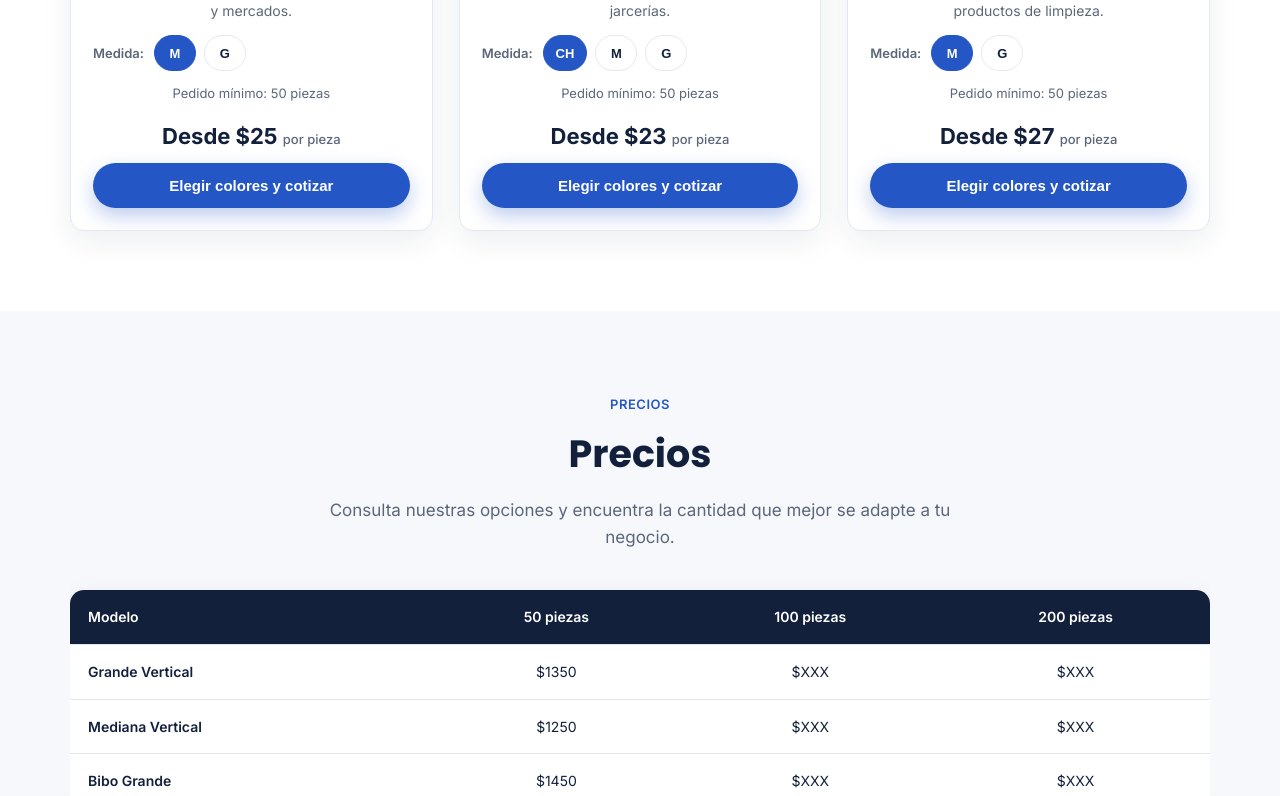
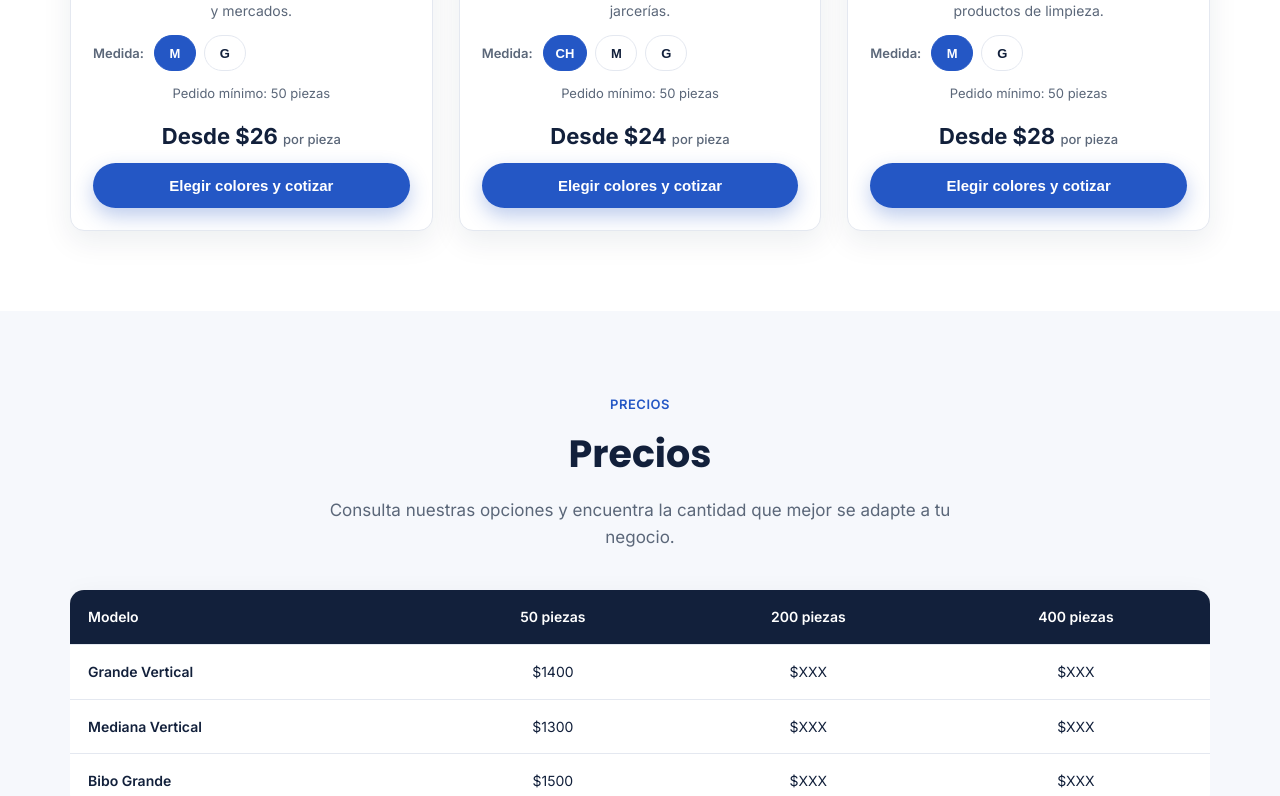
Before and after one commit to jylbolsaspublicitarias/jyl-bolsas, a plain HTML site: page index.html in a window 1280 px wide. Shown: the part 1720-2516 px from the top of the page. Drawn offline with Linux system fonts and the light colour scheme.

Commit message:
Update index.html

```diff
--- a/index.html
+++ b/index.html
@@ -507,8 +507,8 @@ const configuracion = {
         transparencia: "https://i.imgur.com/LpLmcZQ.png"
       },
       medidas: [
-        { clave: "M", nombre: "Mediana", asa: "https://i.imgur.com/aGD0WQN.png", precio: "25" },
-        { clave: "G", nombre: "Grande", asa: "https://i.imgur.com/lhlgvKe.png", precio: "27" }
+        { clave: "M", nombre: "Mediana", asa: "https://i.imgur.com/aGD0WQN.png", precio: "26" },
+        { clave: "G", nombre: "Grande", asa: "https://i.imgur.com/lhlgvKe.png", precio: "28" }
       ],
       colores: [
         { hex: "#b81414", nombre: "Rojo" },
@@ -544,9 +544,9 @@ const configuracion = {
         transparencia: "https://i.imgur.com/sP83WhQ.png"
       },
       medidas: [
-        { clave: "CH", nombre: "Chica", asa: "https://i.ibb.co/kTstK8D/CH-Asa-y-Medidas.png", precio: "23" },
-        { clave: "M", nombre: "Mediana", asa: "https://i.imgur.com/qdpaTPl.png", precio: "25" },
-        { clave: "G", nombre: "Grande", asa: "https://i.imgur.com/szDpSAJ.png", precio: "27" }
+        { clave: "CH", nombre: "Chica", asa: "https://i.ibb.co/kTstK8D/CH-Asa-y-Medidas.png", precio: "24" },
+        { clave: "M", nombre: "Mediana", asa: "https://i.imgur.com/qdpaTPl.png", precio: "26" },
+        { clave: "G", nombre: "Grande", asa: "https://i.imgur.com/szDpSAJ.png", precio: "28" }
       ],
       colores: [
         { hex: "#008000", nombre: "V.Bandera" },
@@ -570,7 +570,7 @@ const configuracion = {
         { hex: "#e2cbb0", nombre: "Beige" }
       ],
       pedidoMinimo: 50,
-      precioDesde: "27",
+      precioDesde: "",
       whatsappTexto: "¡Hola J&L!, quiero cotizar el Modelo Vertical."
     },
 
@@ -582,8 +582,8 @@ const configuracion = {
         transparencia: "https://i.imgur.com/Y9s4emk.png"
       },
       medidas: [
-        { clave: "M", nombre: "Mediana", asa: "https://i.imgur.com/Dlbypyz.png", precio: "27" },
-        { clave: "G", nombre: "Grande", asa: "https://i.imgur.com/wqse0C7.png", precio: "29" }
+        { clave: "M", nombre: "Mediana", asa: "https://i.imgur.com/Dlbypyz.png", precio: "28" },
+        { clave: "G", nombre: "Grande", asa: "https://i.imgur.com/wqse0C7.png", precio: "30" }
       ],
       colores: [
         { hex: "#e83375", nombre: "Fiusha" },
@@ -607,7 +607,7 @@ const configuracion = {
         { hex: "#e2cbb0", nombre: "Beige" }
       ],
       pedidoMinimo: 50,
-      precioDesde: "27",
+      precioDesde: "",
       whatsappTexto: "¡Hola J&L!, quiero cotizar el Modelo Redonda."
     }
   ],
@@ -618,11 +618,11 @@ const configuracion = {
   // debe tener el mismo número de valores, en el mismo orden.
   // -----------------------------------------------------------------
   precios: {
-    cantidades: ["50 piezas", "100 piezas", "200 piezas"],
+    cantidades: ["50 piezas", "200 piezas", "400 piezas"],
     modelos: [
-      { nombre: "Grande Vertical", precios: ["$1350", "$XXX", "$XXX"] },
-      { nombre: "Mediana Vertical", precios: ["$1250", "$XXX", "$XXX"] },
-      { nombre: "Bibo Grande", precios: ["$1450", "$XXX", "$XXX"] }
+      { nombre: "Grande Vertical", precios: ["$1400", "$XXX", "$XXX"] },
+      { nombre: "Mediana Vertical", precios: ["$1300", "$XXX", "$XXX"] },
+      { nombre: "Bibo Grande", precios: ["$1500", "$XXX", "$XXX"] }
     ]
   },
 
```
